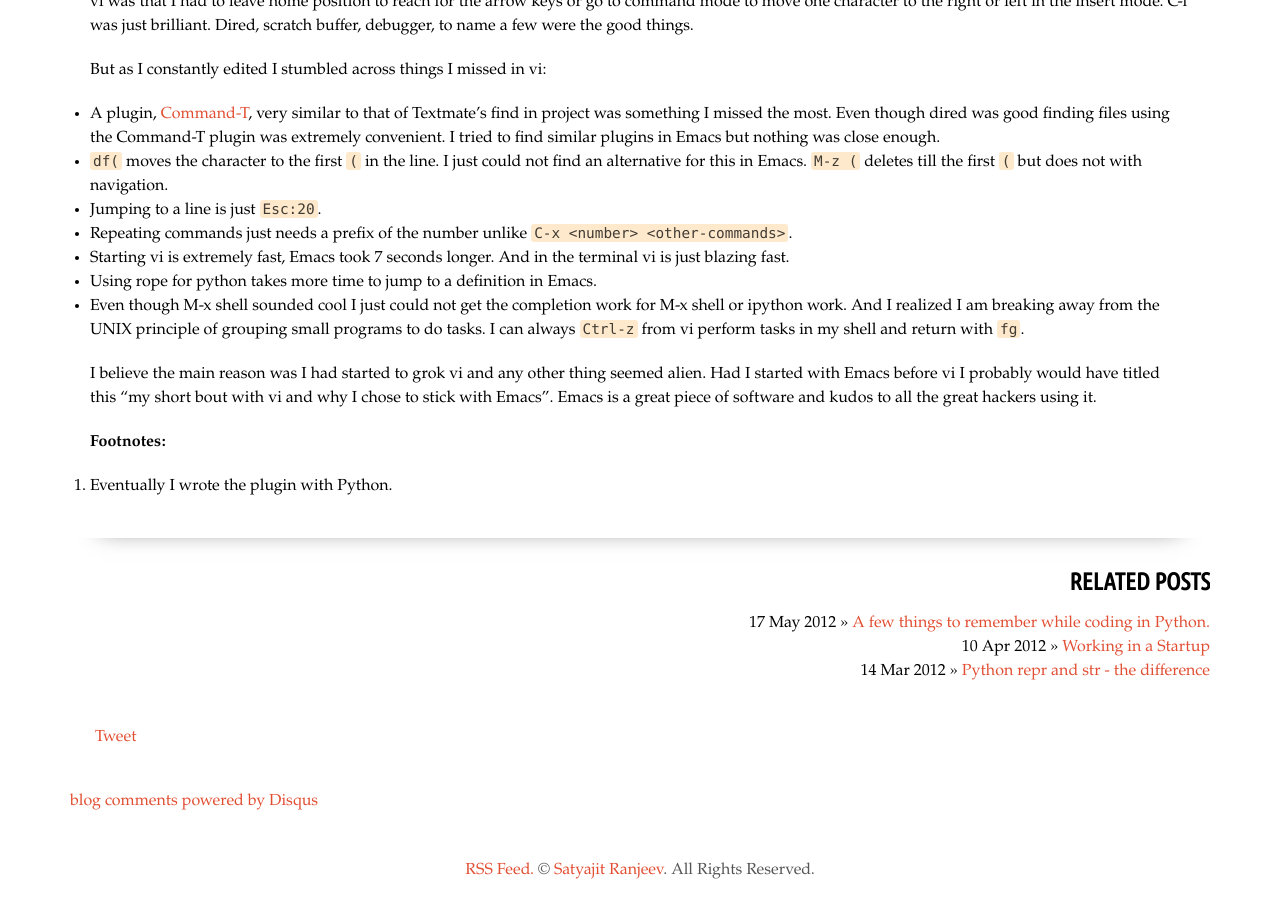
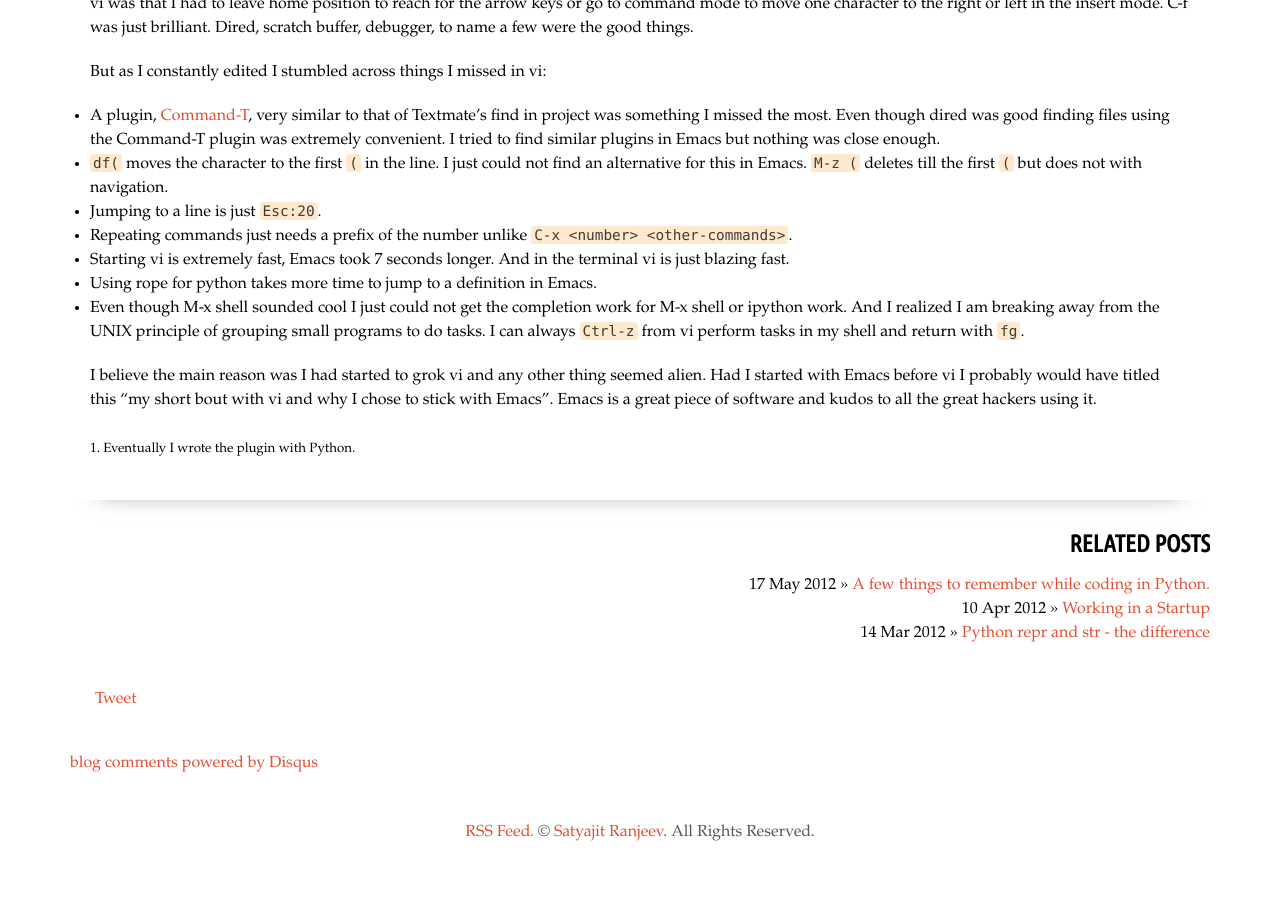
Before and after one commit to satran/satran.github.io, a Jekyll site: the page built from _posts/2012-06-08-short-bout-with-emacs.md, in a window 1280 px wide and 900 px high, scrolled down 974 px. Built offline with Jekyll 4.4.1, drawn with Linux system fonts in a browser that asks for light colours; comment, search, counter and statistics services are not loaded; after the commit the page ends 1836 px from its top, so only the background shows below that.

Commit message:
Better formating.

```diff
--- a/_posts/2012-06-08-short-bout-with-emacs.md
+++ b/_posts/2012-06-08-short-bout-with-emacs.md
@@ -12,7 +12,7 @@ Ever since I came across Linux and UNIX I had been told about two great editors:
 
 I had to press `i` to start typing and then `Esc` and a `:wq` to save and quit! From the Windows' world of notepad it all seemed weird in the beginning. But it now seems to be the right way to edit files (I even have my zsh configured with vi bindings.) I have been using vi for more than 6 years now, and in the past few years became a lot more productive with it. I have my configurations hosted on [git](https://github.com/satyajitranjeev/Dotvim) so I can easily clone my setup in various machines. I have my favourite [plugins](https://github.com/satyajitranjeev/Dotvim/tree/master/bundle) and key bindings to make editing very comfortable. Why, I have even written my own plugin. So why did I want to try Emacs?
 
-My experience with creating a plugin for vi had me toying around with VimScript `1` . Looking on the "greener" Emacs side I saw Lisp. I had just started learning Lisp and the idea of tweaking Emacs with Lisp drew me to Emacs like a wasp to a flame.
+My experience with creating a plugin for vi had me toying around with VimScript <sup>1</sup> . Looking on the "greener" Emacs side I saw Lisp. I had just started learning Lisp and the idea of tweaking Emacs with Lisp drew me to Emacs like a wasp to a flame.
 
 The "greener" side:
 - Emacs uses Lisp (rather elisp)
@@ -39,6 +39,6 @@ But as I constantly edited I stumbled across things I missed in vi:
 I believe the main reason was I had started to grok vi and any other thing seemed alien. Had I started with Emacs before vi I probably would have titled this "my short bout with vi and why I chose to stick with Emacs". Emacs is a great piece of software and kudos to all the great hackers using it.
 
 
-**Footnotes:**
 
-1. Eventually I wrote the plugin with Python.
+
+<sub>1. Eventually I wrote the plugin with Python.</sub>
```
